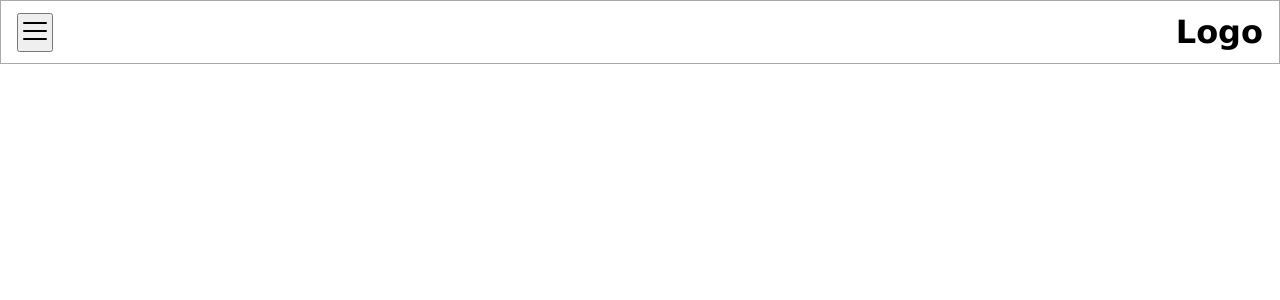
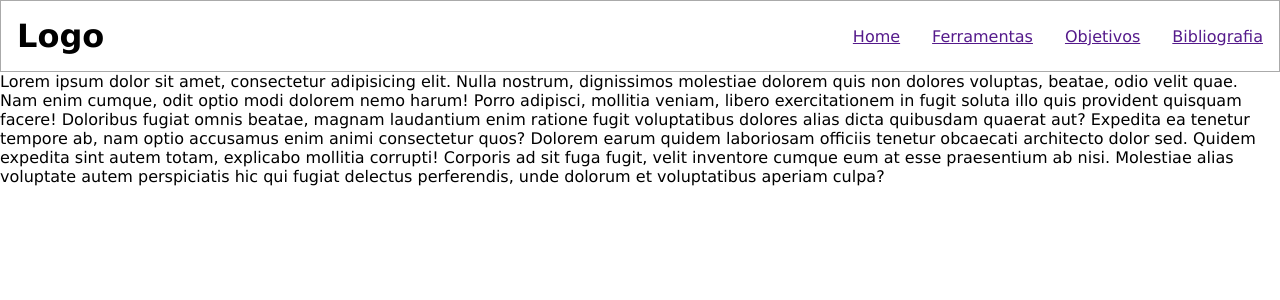
Before and after one commit to Mi-sheep/aulas_react, a React (Vite) app in the folder 2_MENU_RESPONSIVO/: page / in a window 1280 px wide. Shown: the top 300 px of the page. Built offline with nearby package versions, Linux system fonts and the light colour scheme.

Commit message:
responsividade

```diff
--- a/2_MENU_RESPONSIVO/src/App.jsx
+++ b/2_MENU_RESPONSIVO/src/App.jsx
@@ -2,7 +2,13 @@ import Header from "./components/Header"
 
 function App() {
   return (
+    <>
     <Header />
+    <p>Lorem ipsum dolor sit amet, consectetur adipisicing elit. Nulla nostrum, dignissimos molestiae dolorem quis non dolores voluptas, beatae, odio velit quae. Nam enim cumque, odit optio modi dolorem nemo harum!
+    Porro adipisci, mollitia veniam, libero exercitationem in fugit soluta illo quis provident quisquam facere! Doloribus fugiat omnis beatae, magnam laudantium enim ratione fugit voluptatibus dolores alias dicta quibusdam quaerat aut?
+    Expedita ea tenetur tempore ab, nam optio accusamus enim animi consectetur quos? Dolorem earum quidem laboriosam officiis tenetur obcaecati architecto dolor sed. Quidem expedita sint autem totam, explicabo mollitia corrupti!
+    Corporis ad sit fuga fugit, velit inventore cumque eum at esse praesentium ab nisi. Molestiae alias voluptate autem perspiciatis hic qui fugiat delectus perferendis, unde dolorum et voluptatibus aperiam culpa?</p>
+    </>
   )
 }
 
--- a/2_MENU_RESPONSIVO/src/components/Header.jsx
+++ b/2_MENU_RESPONSIVO/src/components/Header.jsx
@@ -16,7 +16,7 @@ function Header() {
   }
 
   return (
-    <header>
+    <header className={styles.header}>
       <div className={styles.mobile}>
         <div className={styles.menu_logo}>
           <button onClick={handleAbrirFecharMenu}>
@@ -39,6 +39,20 @@ function Header() {
           </nav>
         </div>
       </div>
+
+      <div className={styles.desktop}>
+        <div>
+          <h1>Logo</h1>
+        </div>
+        <div>
+          <nav className={styles.desktop_options}>
+            <a href="">Home</a>
+            <a href="">Ferramentas</a>
+            <a href="">Objetivos</a>
+            <a href="">Bibliografia</a>
+          </nav>
+        </div>
+      </div>
     </header>
   )
 }
--- a/2_MENU_RESPONSIVO/src/components/Header.module.css
+++ b/2_MENU_RESPONSIVO/src/components/Header.module.css
@@ -1,3 +1,20 @@
+.desktop {
+    display: none;
+    justify-content: space-between;
+    align-items: center;
+    padding: 1rem;
+    border: 1px solid #aaa;
+}
+
+.desktop_options {
+    display: flex;
+    gap: 2rem;
+}
+
+.mobile {
+    position: relative;
+}
+
 .menu_logo {
     border: 1px solid #aaa;
     display: flex;
@@ -5,6 +22,7 @@
     height: 4rem;
     align-items: center;
     padding-inline: 1rem;
+    margin-bottom: 1rem;
 }
 
 .options {
@@ -12,6 +30,9 @@
     width: 10rem;
     padding-block: 1rem;
 
+    background-color: white;
+    top: 4.525rem;
+    position: absolute;
     translate: -100%;
     transition: translate .3s;
 }
@@ -26,3 +47,13 @@
 .options.open {
     translate: 0;
 }
+
+@media (min-width: 800px) {
+    .mobile {
+        display: none;
+    }
+
+    .desktop{
+        display: flex;
+    }
+}
```
